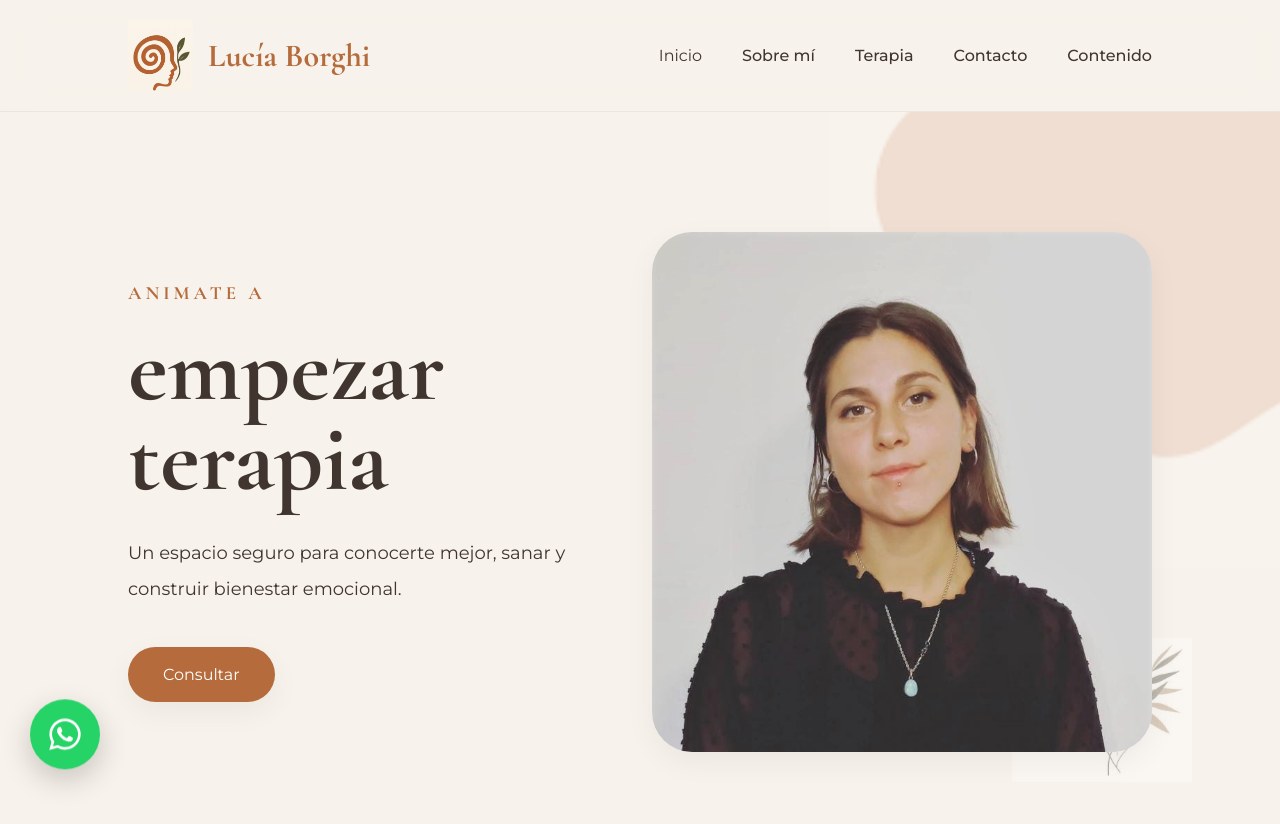
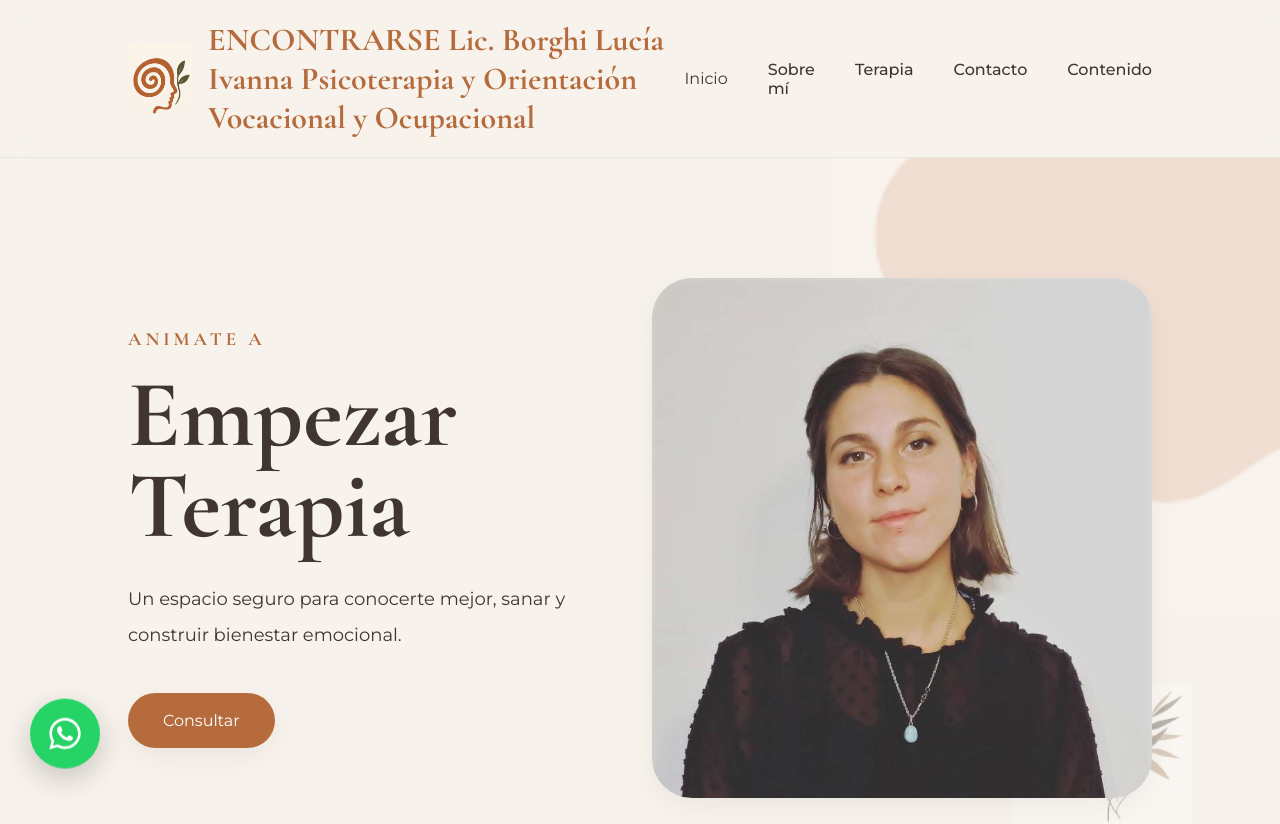
Before and after one commit to brunoignacioborghi/lucia-borghi-psicologia-web, a React (Vite) app: page / in a window 1280 px wide. Shown: the top 824 px of the page. Built offline with nearby package versions, Linux system fonts and the light colour scheme.

Commit message:
backend onlineeeeeee

```diff
--- a/src/components/Hero.jsx
+++ b/src/components/Hero.jsx
@@ -31,7 +31,7 @@ function Hero() {
         <h3>ANIMATE A</h3>
 
         <h1>
-          empezar terapia
+          Empezar Terapia
         </h1>
 
         <p>
--- a/src/components/Navbar.jsx
+++ b/src/components/Navbar.jsx
@@ -51,7 +51,10 @@ function Navbar() {
           <img src={logo} alt="" />
 
           <h2>
-            Lucía Borghi
+            ENCONTRARSE
+            Lic. Borghi Lucía Ivanna
+            Psicoterapia y Orientación Vocacional y Ocupacional
+
           </h2>
 
         </div>
```
